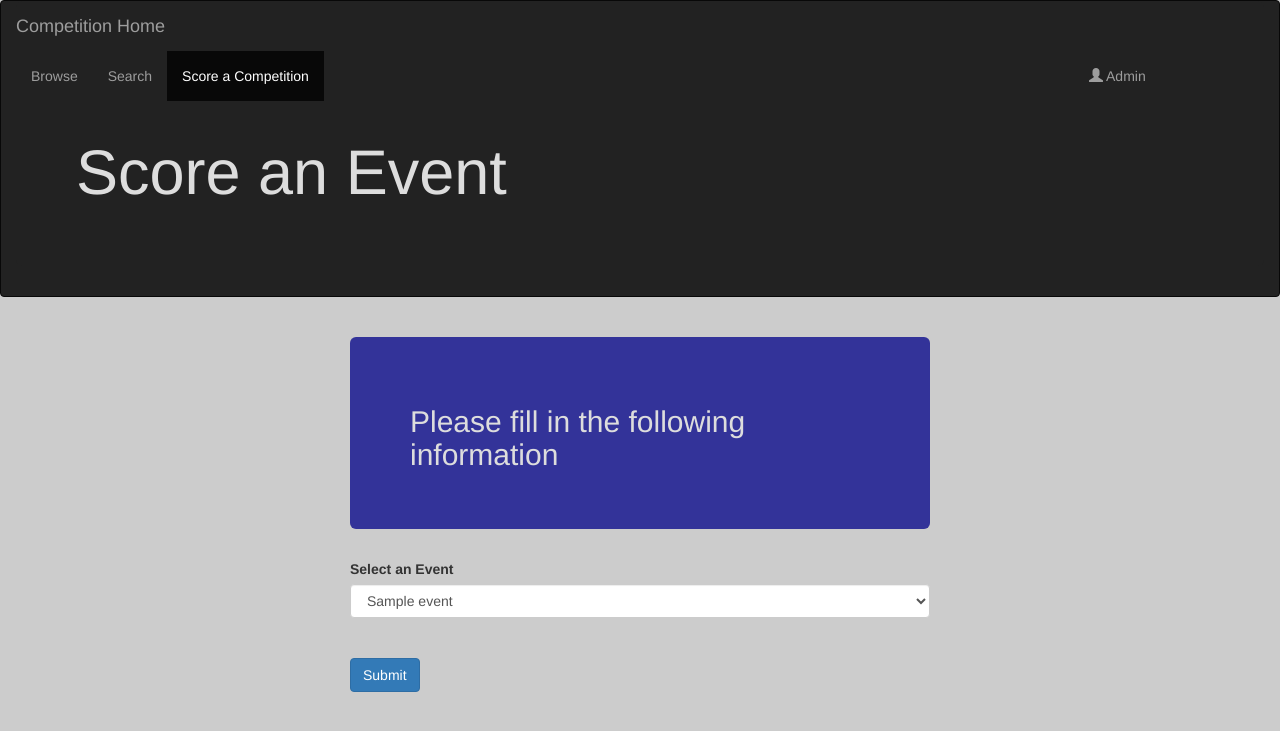
After one commit to abeeston/cs313, a PHP site: page /dselect.php in a window 1280 px wide. The commit adds this page. Shown: the top 731 px of the page. Run offline with PHP 8.4, Linux system fonts and the light colour scheme; tables that the repository leaves empty or names only in its code hold one stand-in row (values such as "Sample post"); some libraries are stand-ins or nearby versions.

Commit message:
first hci project commit

```diff
--- a/dancehome.php
+++ b/dancehome.php
@@ -1,4 +1,4 @@
-<!DOCTYPE html>
+pa<!DOCTYPE html>
 <html lang="en">
 <head>
     <title>Dance Competition Home</title>
@@ -39,7 +39,7 @@
                 <ul class="nav navbar-nav">
                     <li><a href="browse.php">Browse</a></li>
                     <li><a href="search.php">Search</a></li>
-                    <li><a href="add.php">Score a Competition</a></li>
+                    <li><a href="dselect.php">Score a Competition</a></li>
                     <li style="padding-left: 750px"><a href="admin.php"><span class="glyphicon glyphicon-user"></span> Admin</a></li>
                 </ul>
             </div>
@@ -74,7 +74,7 @@
                 <div class="container-fluid">
                     <div class="jumbotron" id="col3">
                         <h2> Score an Event </h2>
-                        <a href="add.php" class="btn btn-info btn-lg">
+                        <a href="dselect.php" class="btn btn-info btn-lg">
                             <span class="glyphicon glyphicon-plus"></span> Add
                         </a>
                     </div>
--- /dev/null
+++ b/dselect.php
@@ -0,0 +1,108 @@
+<!DOCTYPE html>
+<html lang="en">
+<head>
+    <title>Add a Review</title>
+    <meta charset="utf-8">
+    <meta name="viewport" content="width=device-width, initial-scale=1">
+    <link rel="stylesheet" href="http://maxcdn.bootstrapcdn.com/bootstrap/3.3.4/css/bootstrap.min.css">
+    <script src="https://ajax.googleapis.com/ajax/libs/jquery/1.11.1/jquery.min.js"></script>
+    <script src="http://maxcdn.bootstrapcdn.com/bootstrap/3.3.4/js/bootstrap.min.js"></script>
+    <style>
+        body {
+            background-color: #CCCCCC;
+        }
+        .col-sm-6 {
+            text-align: left;
+        }
+        .jumbotron {
+            background-color: #222222;
+            color: #DDDDDD;
+        }
+        #col1 {
+            background-color: #cc3333;
+        }
+        #col2 {
+            background-color: #009933;
+        }
+        #col3 {
+            background-color: #333399;
+        }
+    </style>
+</head>
+<body>
+        <nav class="navbar navbar-inverse" id="navbar">
+        <div class="container-fluid">
+            <div class="navbar-header">
+                <a class="navbar-brand" href="dancehome.php">Competition Home</a>
+            </div>
+            <div>
+                <ul class="nav navbar-nav">
+                    <li><a href="dbrowse.php">Browse</a></li>
+                    <li><a href="search.php">Search</a></li>
+                    <li class="active"><a href="dselect.php">Score a Competition</a></li>
+                    <li style="padding-left: 750px"><a href="dadmin.php"><span class="glyphicon glyphicon-user"></span> Admin</a></li>
+                </ul>
+            </div>
+            <div class="jumbotron">
+                <h1><br/>Score an Event</h1>
+            </div>
+        </div>
+    </nav><br/>
+    <div class="container-fluid">
+        <div class="row">
+            <div class="col-sm-3">
+            </div>
+            <div class="col-sm-6">
+                <div class="container-fluid">
+                    <div class="jumbotron" id="col3">
+                        <h2> Please fill in the following information </h2>
+                    </div>
+                    <form id="form" action="dadd.php" method="post">
+                            <label for="movie">Select an Event</label>
+                            <select class="form-control" name="event" id="movie">
+<?php
+
+// $dbUser = 'user';
+// $dbPass = 'pass';
+// $dbHost = '127.0.0.1';
+// $dbName = 'dance';
+
+$dbUser = getenv('OPENSHIFT_MYSQL_DB_USERNAME');
+$dbPass = getenv('OPENSHIFT_MYSQL_DB_PASSWORD');
+$dbHost = getenv('OPENSHIFT_MYSQL_DB_HOST');
+$dbPort = getenv('OPENSHIFT_MYSQL_DB_PORT');
+$dbName = "dance";
+
+//echo "host:$dbHost:$dbPort dbName:$dbName user:$dbUser password:$dbPass<br />\n";
+
+try
+{
+    $db = new PDO("mysql:host=$dbHost;dbname=$dbName", $dbUser, $dbPass);
+    $db->setAttribute(PDO::ATTR_ERRMODE, PDO::ERRMODE_EXCEPTION);
+
+    $query2 = "SELECT * FROM event";
+
+    foreach ($db->query($query2) as $row2)
+    {
+        echo '<option value="' . $row2['eid'] . '">' . $row2['title'] . "</option>\n";
+    }
+}
+catch(PDOEXCEPTION $ex)
+{
+    echo "Something bad happened: " . $ex;
+    die();
+}
+
+?>
+                            </select><br/><br/>
+                            <button type="submit" class="btn btn-primary">Submit</button>
+                        </form>
+                </div>
+            </div>
+            <div class="col-sm-3">
+            </div>
+        </div>
+    </div>
+    <br/><br/>
+</body>
+</html>
```
Also changed, not shown: daddresult.php (added, +119 -0 lines).
